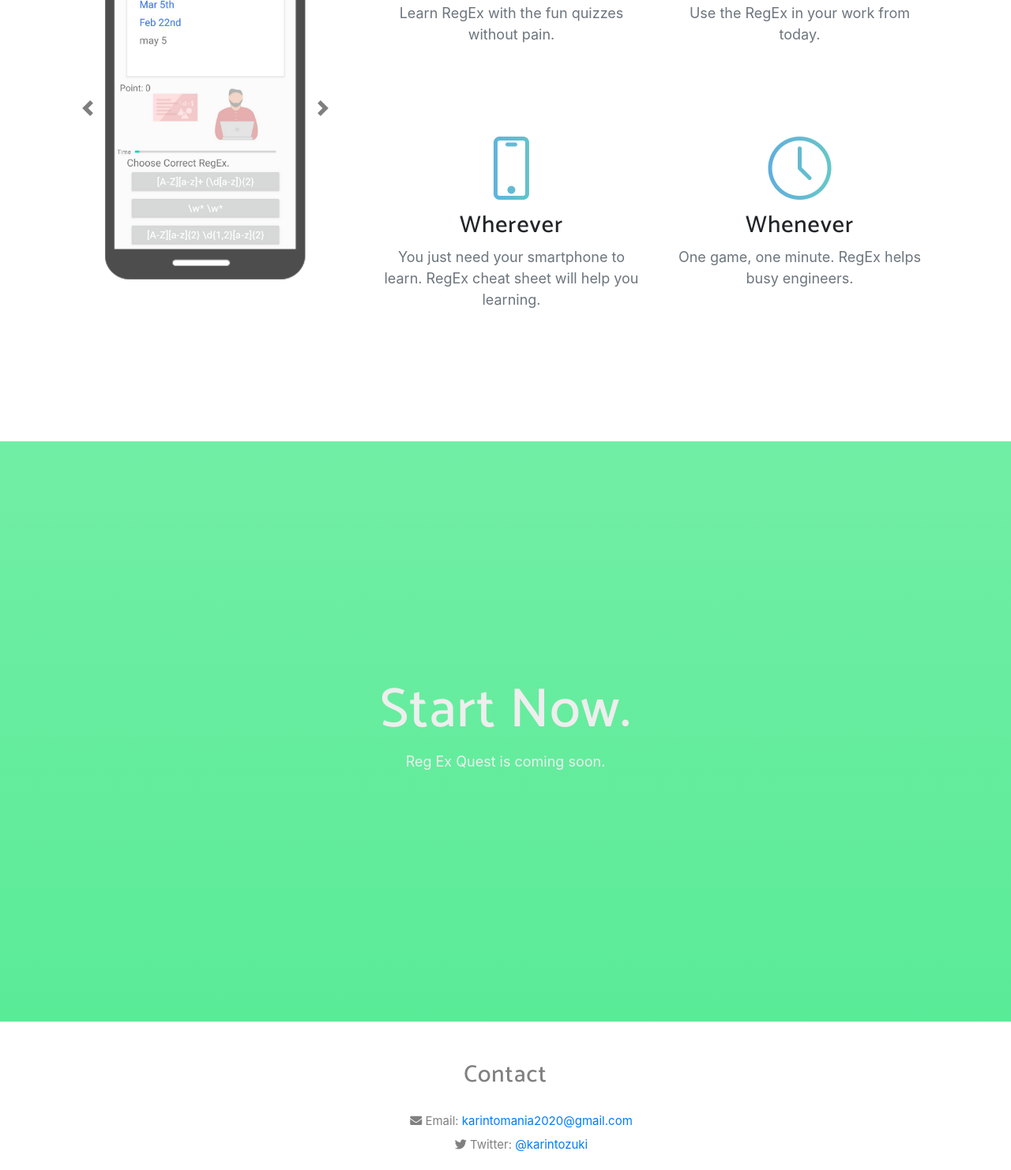
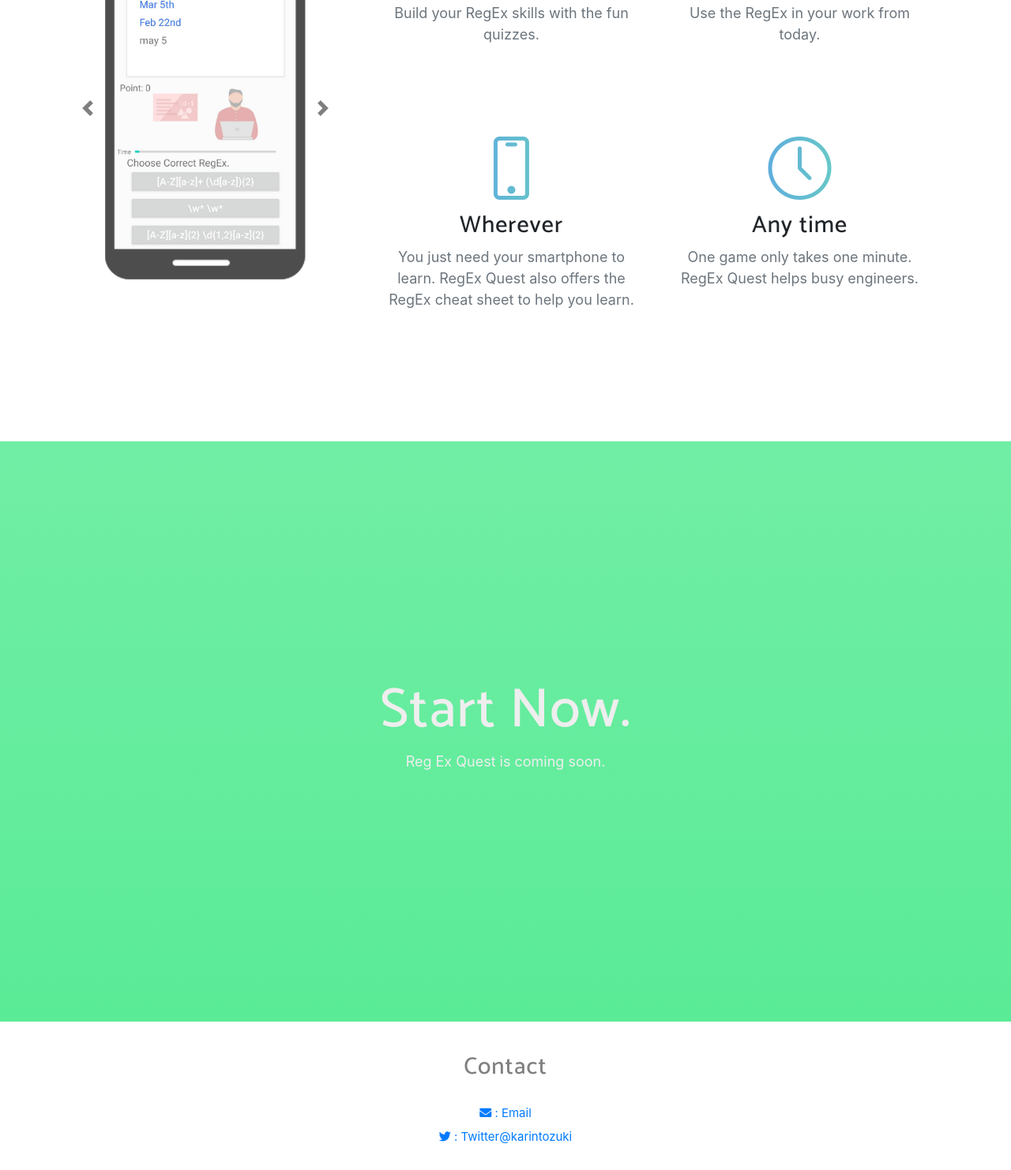
Before and after one commit to karintomania/RegExQuestLP, a website with bundled scripts: page en.html in a window 1280 px wide. Shown: the part 1298-2780 px from the top of the page at 79% size. Built offline with nearby package versions, Linux system fonts and the light colour scheme; a web font is replaced by a local one.

Commit message:
adjust contact's text align

```diff
--- a/en.html
+++ b/en.html
@@ -121,7 +121,7 @@
                 <div class="feature-item">
                   <i class="icon-game-controller text-primary"></i>
                   <h3>Fun Quizzes</h3>
-                  <p class="text-muted">Learn RegEx with the fun quizzes without pain.</p>
+                  <p class="text-muted">Build your RegEx skills with the fun quizzes.</p>
                 </div>
               </div>
               <div class="col-lg-6">
@@ -137,14 +137,14 @@
                 <div class="feature-item">
                   <i class="icon-screen-smartphone text-primary"></i>
                   <h3>Wherever</h3>
-                  <p class="text-muted">You just need your smartphone to learn. RegEx cheat sheet will help you learning.</p>
+                  <p class="text-muted">You just need your smartphone to learn. RegEx Quest also offers the RegEx cheat sheet to help you learn.</p>
                 </div>
               </div>
               <div class="col-lg-6">
                 <div class="feature-item">
                   <i class="icon-clock text-primary"></i>
-                  <h3>Whenever</h3>
-                  <p class="text-muted">One game, one minute. RegEx helps busy engineers.</p>
+                  <h3>Any time</h3>
+                  <p class="text-muted">One game only takes one minute. RegEx Quest helps busy engineers.</p>
                 </div>
               </div>
             </div>
@@ -173,8 +173,8 @@
     <div class="container">
 	  <h2>Contact</h2>
 	  <ul class="list-social">
-		  <li><i class="fas fa-envelope"></i> Email: <a href="mailto:karintomania2020@gmail.com">karintomania2020@gmail.com</a> </li>
-		  <li><i class="fab fa-twitter" aria-hidden="true"></i> Twitter: <a href="https://twitter.com/karintozuki">@karintozuki</a> </li>
+		  <li><a href="mailto:karintomania2020@gmail.com"><i class="fas fa-envelope"></i> : Email</a> </li>
+		  <li><a href="https://twitter.com/karintozuki"><i class="fab fa-twitter" aria-hidden="true"></i> : Twitter@karintozuki</a></li>
 	  </u>
     </div>
   </section>
--- a/scss/_contact.scss
+++ b/scss/_contact.scss
@@ -1,6 +1,6 @@
 // Styling for the download section
 section.contact {
-	padding: 50px;
+	padding: 40px;
     text-align: center;
 	color: $gray-light;
     h2 {
@@ -10,6 +10,7 @@
 	}
 
     ul.list-social {
+		padding: 0px;
 		margin-bottom: 10px;
 		list-style-type: none;
         li {
```
Also changed, not shown: index.html (+3 -3 lines), css/style.css, css/style.min.css.
